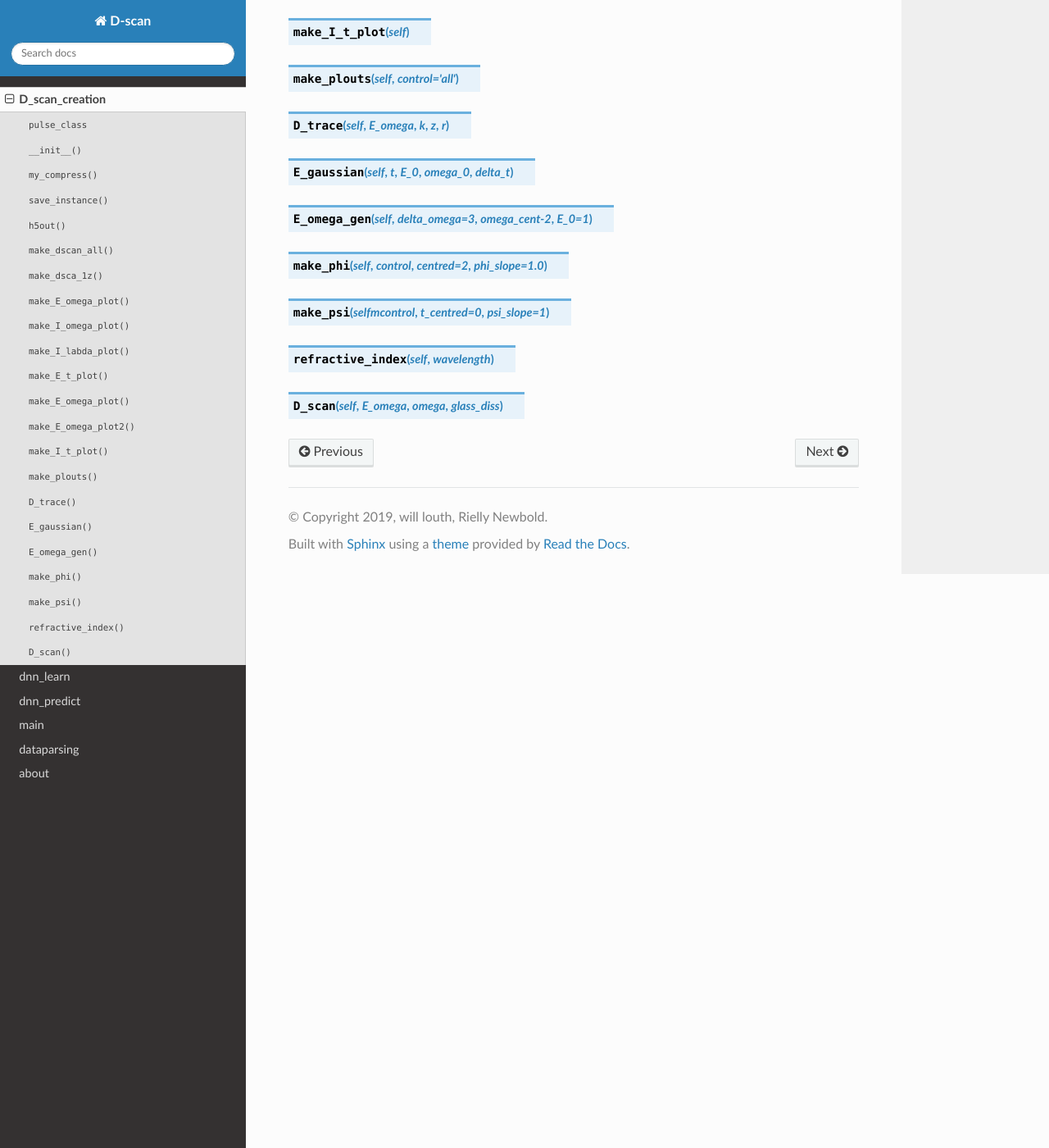
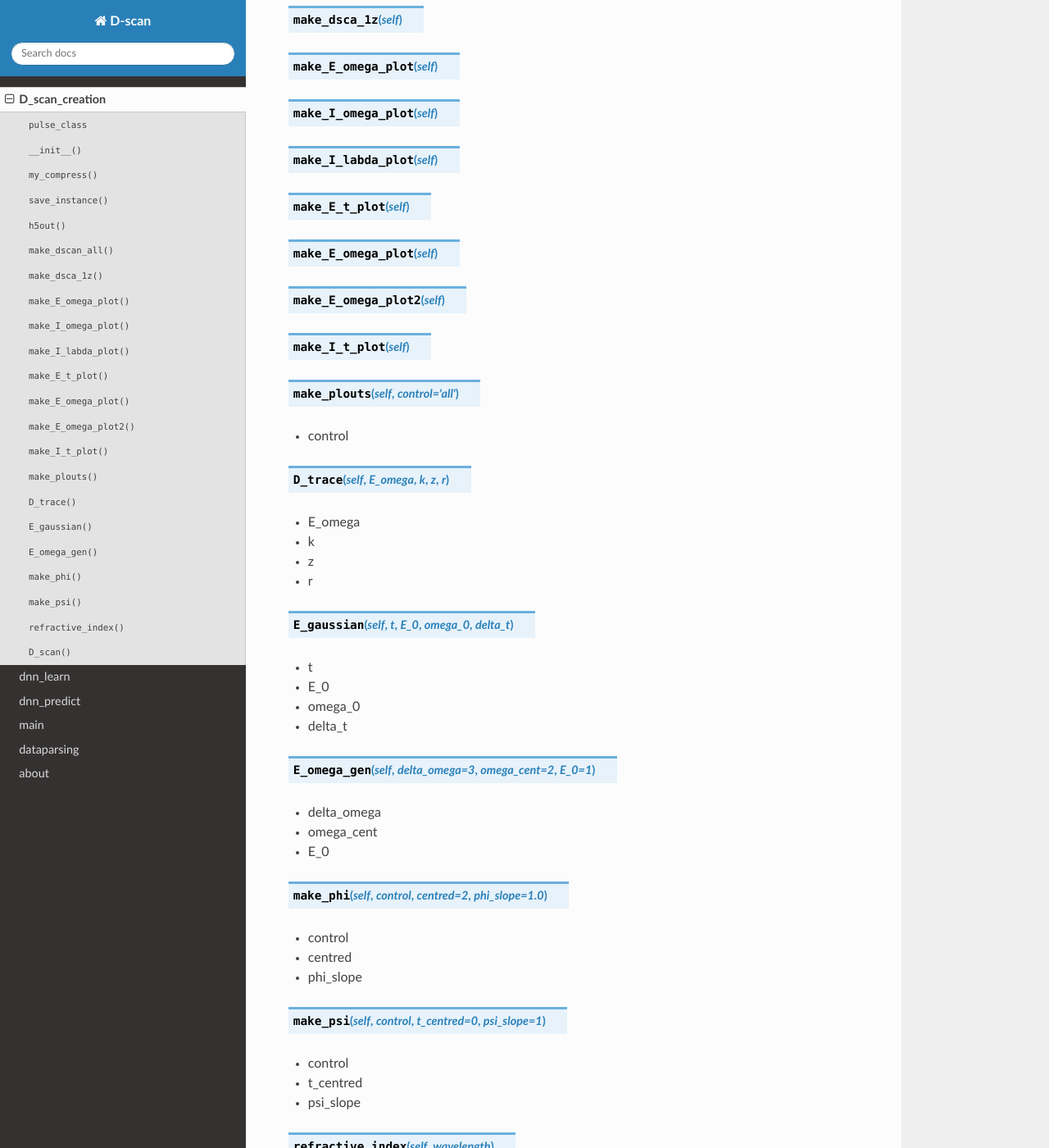
Before and after one commit to williamlouth/D-Scan-docs, a Sphinx documentation site: the page built from source/D-scan-creation.rst, in a window 1280 px wide and 1400 px high, scrolled down 897 px. Shown: the whole window at 82% size. Built offline with Sphinx 7.4.7 and the Read the Docs theme 2.0.0, drawn with Linux system fonts in a browser that asks for light colours; some of the changed text lies outside the part shown.

Commit message:
updating the docs

```diff
--- a/source/D-scan-creation.rst
+++ b/source/D-scan-creation.rst
@@ -5,11 +5,28 @@
 
 .. py:function:: __init__(self,control,steps=1024,start=-256,stop=256,E_0=1,omega_0=10,delta=3,glass_dis=5e5,phase_control = "none")
 
+- control
+- steps
+- start
+- stop
+- E_0
+- omega_0
+- delta
+- glass_dis
+- phase_control
+
+
 .. py:function:: my_compress(self,in_a,compression_ratio_x,compression_ratio_y)
+
+- in_a
+- compression_ratio_x
+- compression_ratio_y
 
 .. py:function:: save_instance(self)
 
 .. py:function:: h5out(self,arg1)
+
+- arg1
 
 .. py:function:: make_dscan_all(self)
 
@@ -31,16 +48,48 @@
 
 .. py:function:: make_plouts(self,control="all")
 
+- control
+
 .. py:function:: D_trace(self,E_omega,k,z,r)
+
+- E_omega
+- k
+- z
+- r
+
 
 .. py:function:: E_gaussian(self,t,E_0,omega_0,delta_t)
 
-.. py:function:: E_omega_gen(self,delta_omega=3,omega_cent-2,E_0=1)
+- t
+- E_0
+- omega_0
+- delta_t
+
+.. py:function:: E_omega_gen(self,delta_omega=3,omega_cent=2,E_0=1)
+
+- delta_omega
+- omega_cent
+- E_0
+
 
 .. py:function:: make_phi(self,control,centred = 2,phi_slope=1.0)
 
-.. py:function:: make_psi(selfmcontrol,t_centred=0,psi_slope=1)
+- control
+- centred
+- phi_slope
+
+.. py:function:: make_psi(self,control,t_centred=0,psi_slope=1)
+
+- control
+- t_centred
+- psi_slope
 
 .. py:function:: refractive_index(self,wavelength)
 
+- wavelength
+
 .. py:function:: D_scan(self,E_omega,omega,glass_diss)
+
+- E_omega
+- omega
+- glass_diss
```
